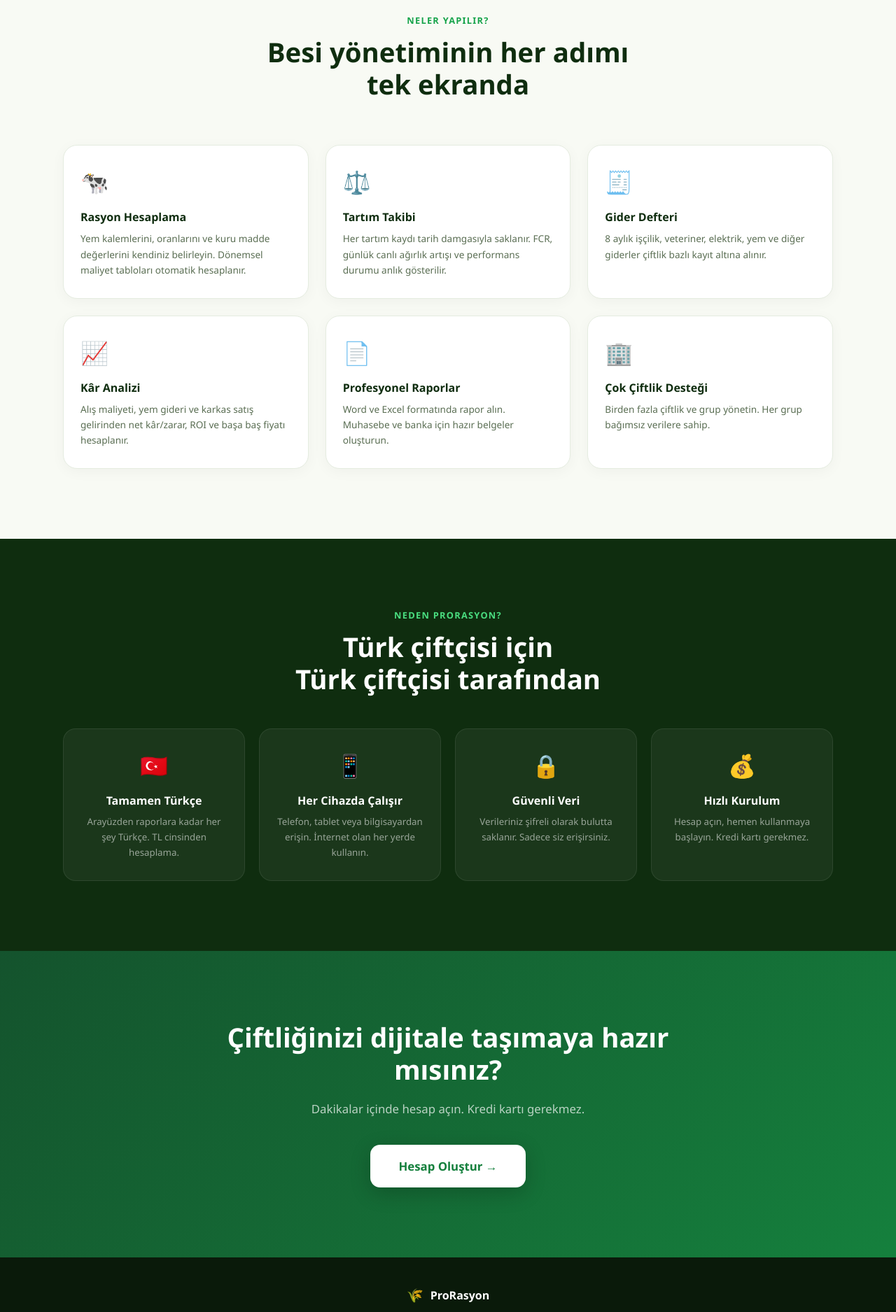
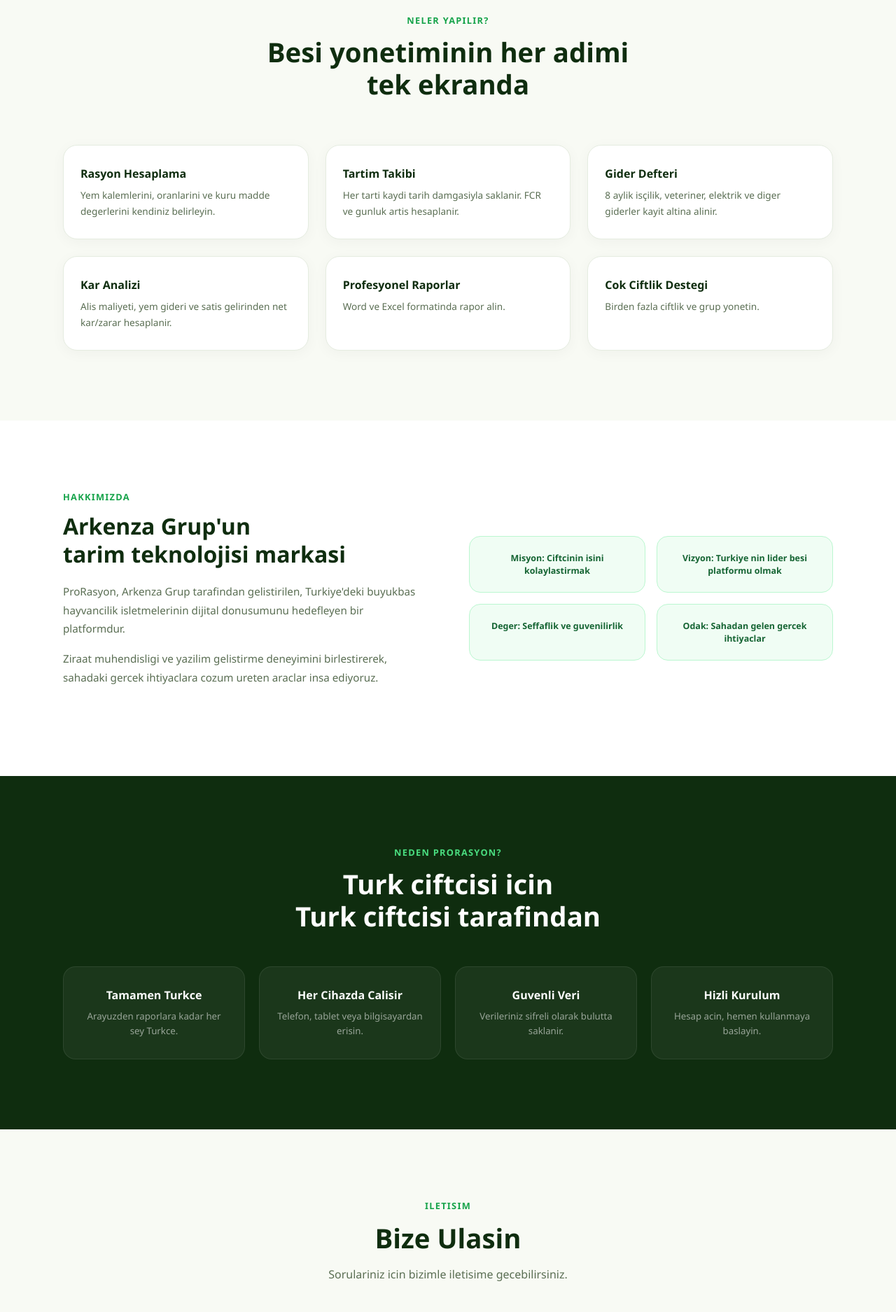
Before and after one commit to arkenza-livestock/prorasyon, a React (Vite) app in the folder frontend/: page / in a window 1280 px wide. Shown: the part 880-2755 px from the top of the page at 70% size. Built offline with nearby package versions, Linux system fonts and the light colour scheme; no server answers.

Commit message:
Hakkinda, vizyon, iletisim eklendi

```diff
--- a/frontend/src/pages/auth/Landing.jsx
+++ b/frontend/src/pages/auth/Landing.jsx
@@ -10,9 +10,11 @@
           <span style={{color:'#fff',fontWeight:900,fontSize:'1.25rem'}}>ProRasyon</span>
           <span style={{color:'#4ade80',fontSize:'0.7rem',fontWeight:700,background:'rgba(74,222,128,0.15)',padding:'2px 8px',borderRadius:999}}>BETA</span>
         </div>
-        <div style={{display:'flex',gap:12,alignItems:'center'}}>
-          <Link to="/giris" style={{color:'rgba(255,255,255,0.8)',textDecoration:'none',fontSize:'0.9rem',fontWeight:600,padding:'8px 16px'}}>Giriş Yap</Link>
-          <Link to="/kayit" style={{background:'#22c55e',color:'#fff',textDecoration:'none',fontSize:'0.9rem',fontWeight:700,padding:'10px 22px',borderRadius:12}}>Hemen Başla</Link>
+        <div style={{display:'flex',gap:24,alignItems:'center'}}>
+          <a href="#hakkinda" style={{color:'rgba(255,255,255,0.7)',textDecoration:'none',fontSize:'.85rem',fontWeight:600}}>Hakkimizda</a>
+          <a href="#iletisim" style={{color:'rgba(255,255,255,0.7)',textDecoration:'none',fontSize:'.85rem',fontWeight:600}}>Iletisim</a>
+          <Link to="/giris" style={{color:'rgba(255,255,255,0.8)',textDecoration:'none',fontSize:'0.9rem',fontWeight:600,padding:'8px 16px'}}>Giris Yap</Link>
+          <Link to="/kayit" style={{background:'#22c55e',color:'#fff',textDecoration:'none',fontSize:'0.9rem',fontWeight:700,padding:'10px 22px',borderRadius:12}}>Hemen Basla</Link>
         </div>
       </nav>
 
@@ -21,20 +23,20 @@
         <div style={{position:'absolute',inset:0,backgroundImage:'linear-gradient(rgba(74,222,128,0.03) 1px,transparent 1px),linear-gradient(90deg,rgba(74,222,128,0.03) 1px,transparent 1px)',backgroundSize:'60px 60px'}} />
         <div style={{maxWidth:1200,margin:'0 auto',padding:'80px 40px',textAlign:'center',position:'relative',zIndex:1}}>
           <div style={{display:'inline-flex',alignItems:'center',gap:8,background:'rgba(74,222,128,0.1)',border:'1px solid rgba(74,222,128,0.25)',borderRadius:999,padding:'6px 16px',marginBottom:32}}>
-            <span style={{fontSize:'0.75rem',color:'#4ade80',fontWeight:700}}>🐄 TÜRKİYE'NİN AKILLI BESİ YÖNETİM PLATFORMU</span>
+            <span style={{fontSize:'0.75rem',color:'#4ade80',fontWeight:700}}>TURKIYE'NIN AKILLI BESI YONETIM PLATFORMU</span>
           </div>
           <h1 style={{fontSize:'clamp(2.2rem,5vw,4rem)',fontWeight:900,color:'#fff',lineHeight:1.1,marginBottom:24}}>
-            Besiciliğinizi<br /><span style={{color:'#4ade80'}}>Dijitale Taşıyın</span>
+            Besiciliginizi<br /><span style={{color:'#4ade80'}}>Dijitale Tasiyin</span>
           </h1>
           <p style={{fontSize:'clamp(1rem,2vw,1.25rem)',color:'rgba(255,255,255,0.65)',maxWidth:600,margin:'0 auto 40px',lineHeight:1.7}}>
-            Rasyon hesaplama, tartım takibi, gider defteri ve kâr analizi — hepsi tek platformda. Türkiye'nin çiftçileri için geliştirildi.
+            Rasyon hesaplama, tartim takibi, gider defteri ve kar analizi -- hepsi tek platformda.
           </p>
           <div style={{display:'flex',gap:14,justifyContent:'center',flexWrap:'wrap'}}>
-            <Link to="/kayit" style={{display:'inline-flex',alignItems:'center',gap:8,background:'#22c55e',color:'#fff',textDecoration:'none',fontSize:'1rem',fontWeight:800,padding:'16px 32px',borderRadius:14,boxShadow:'0 8px 30px rgba(34,197,94,0.35)'}}>Hemen Başla →</Link>
-            <Link to="/giris" style={{display:'inline-flex',alignItems:'center',gap:8,background:'rgba(255,255,255,0.08)',color:'#fff',textDecoration:'none',fontSize:'1rem',fontWeight:700,padding:'16px 32px',borderRadius:14,border:'1px solid rgba(255,255,255,0.15)'}}>Giriş Yap</Link>
+            <Link to="/kayit" style={{display:'inline-flex',alignItems:'center',gap:8,background:'#22c55e',color:'#fff',textDecoration:'none',fontSize:'1rem',fontWeight:800,padding:'16px 32px',borderRadius:14,boxShadow:'0 8px 30px rgba(34,197,94,0.35)'}}>Hemen Basla</Link>
+            <Link to="/giris" style={{display:'inline-flex',alignItems:'center',gap:8,background:'rgba(255,255,255,0.08)',color:'#fff',textDecoration:'none',fontSize:'1rem',fontWeight:700,padding:'16px 32px',borderRadius:14,border:'1px solid rgba(255,255,255,0.15)'}}>Giris Yap</Link>
           </div>
           <div style={{display:'flex',justifyContent:'center',gap:48,marginTop:64,flexWrap:'wrap'}}>
-            {[{num:'500K+',label:'Büyükbaş İşletme'},{num:'%0',label:'Komisyon'},{num:'7/24',label:'Erişim'},{num:'₺0',label:'Başlangıç Ücreti'}].map(s=>(
+            {[{num:'500K+',label:'Buyukbas Isletme'},{num:'%0',label:'Komisyon'},{num:'7/24',label:'Erisim'},{num:'30 Gun',label:'Deneme Suresi'}].map(s=>(
               <div key={s.label} style={{textAlign:'center'}}>
                 <div style={{fontSize:'1.8rem',fontWeight:900,color:'#4ade80'}}>{s.num}</div>
                 <div style={{fontSize:'0.78rem',color:'rgba(255,255,255,0.45)',marginTop:4,fontWeight:600}}>{s.label}</div>
@@ -48,21 +50,47 @@
         <div style={{maxWidth:1100,margin:'0 auto'}}>
           <div style={{textAlign:'center',marginBottom:64}}>
             <div style={{color:'#16a34a',fontWeight:800,fontSize:'0.8rem',letterSpacing:'0.1em',marginBottom:12}}>NELER YAPILIR?</div>
-            <h2 style={{fontSize:'clamp(1.8rem,3vw,2.6rem)',fontWeight:900,color:'#0f2d0f',lineHeight:1.2}}>Besi yönetiminin her adımı<br />tek ekranda</h2>
+            <h2 style={{fontSize:'clamp(1.8rem,3vw,2.6rem)',fontWeight:900,color:'#0f2d0f',lineHeight:1.2}}>Besi yonetiminin her adimi<br />tek ekranda</h2>
           </div>
           <div style={{display:'grid',gridTemplateColumns:'repeat(auto-fit,minmax(280px,1fr))',gap:24}}>
             {[
-              {icon:'🐄',title:'Rasyon Hesaplama',desc:'Yem kalemlerini, oranlarını ve kuru madde değerlerini kendiniz belirleyin. Dönemsel maliyet tabloları otomatik hesaplanır.'},
-              {icon:'⚖️',title:'Tartım Takibi',desc:'Her tartım kaydı tarih damgasıyla saklanır. FCR, günlük canlı ağırlık artışı ve performans durumu anlık gösterilir.'},
-              {icon:'🧾',title:'Gider Defteri',desc:'8 aylık işçilik, veteriner, elektrik, yem ve diğer giderler çiftlik bazlı kayıt altına alınır.'},
-              {icon:'📈',title:'Kâr Analizi',desc:'Alış maliyeti, yem gideri ve karkas satış gelirinden net kâr/zarar, ROI ve başa baş fiyatı hesaplanır.'},
-              {icon:'📄',title:'Profesyonel Raporlar',desc:'Word ve Excel formatında rapor alın. Muhasebe ve banka için hazır belgeler oluşturun.'},
-              {icon:'🏢',title:'Çok Çiftlik Desteği',desc:'Birden fazla çiftlik ve grup yönetin. Her grup bağımsız verilere sahip.'},
+              {title:'Rasyon Hesaplama',desc:'Yem kalemlerini, oranlarini ve kuru madde degerlerini kendiniz belirleyin.'},
+              {title:'Tartim Takibi',desc:'Her tarti kaydi tarih damgasiyla saklanir. FCR ve gunluk artis hesaplanir.'},
+              {title:'Gider Defteri',desc:'8 aylik isçilik, veteriner, elektrik ve diger giderler kayit altina alinir.'},
+              {title:'Kar Analizi',desc:'Alis maliyeti, yem gideri ve satis gelirinden net kar/zarar hesaplanir.'},
+              {title:'Profesyonel Raporlar',desc:'Word ve Excel formatinda rapor alin.'},
+              {title:'Cok Ciftlik Destegi',desc:'Birden fazla ciftlik ve grup yonetin.'},
             ].map(f=>(
               <div key={f.title} style={{background:'#fff',borderRadius:20,padding:'28px 24px',border:'1px solid #e5ece0',boxShadow:'0 4px 20px rgba(0,0,0,0.04)'}}>
-                <div style={{fontSize:'2rem',marginBottom:14}}>{f.icon}</div>
                 <h3 style={{fontSize:'1rem',fontWeight:800,color:'#0f2d0f',marginBottom:8}}>{f.title}</h3>
                 <p style={{fontSize:'0.85rem',color:'#5a6e53',lineHeight:1.65}}>{f.desc}</p>
+              </div>
+            ))}
+          </div>
+        </div>
+      </div>
+
+      <div id="hakkinda" style={{background:'#fff',padding:'100px 40px'}}>
+        <div style={{maxWidth:1100,margin:'0 auto',display:'grid',gridTemplateColumns:'1fr 1fr',gap:60,alignItems:'center'}}>
+          <div>
+            <div style={{color:'#16a34a',fontWeight:800,fontSize:'0.8rem',letterSpacing:'0.1em',marginBottom:12}}>HAKKIMIZDA</div>
+            <h2 style={{fontSize:'clamp(1.6rem,2.5vw,2.2rem)',fontWeight:900,color:'#0f2d0f',lineHeight:1.25,marginBottom:20}}>Arkenza Grup'un<br />tarim teknolojisi markasi</h2>
+            <p style={{color:'#5a6e53',lineHeight:1.75,marginBottom:16,fontSize:'0.95rem'}}>
+              ProRasyon, Arkenza Grup tarafindan gelistirilen, Turkiye'deki buyukbas hayvancilik isletmelerinin dijital donusumunu hedefleyen bir platformdur.
+            </p>
+            <p style={{color:'#5a6e53',lineHeight:1.75,marginBottom:28,fontSize:'0.95rem'}}>
+              Ziraat muhendisligi ve yazilim gelistirme deneyimini birlestirerek, sahadaki gercek ihtiyaclara cozum ureten araclar insa ediyoruz.
+            </p>
+          </div>
+          <div style={{display:'grid',gridTemplateColumns:'1fr 1fr',gap:16}}>
+            {[
+              {label:'Misyon: Ciftcinin isini kolaylastirmak'},
+              {label:'Vizyon: Turkiye nin lider besi platformu olmak'},
+              {label:'Deger: Seffaflik ve guvenilirlik'},
+              {label:'Odak: Sahadan gelen gercek ihtiyaclar'},
+            ].map(s=>(
+              <div key={s.label} style={{background:'#f0fdf4',borderRadius:16,padding:'22px 18px',border:'1px solid #bbf7d0',textAlign:'center'}}>
+                <div style={{fontSize:'0.78rem',color:'#166534',fontWeight:600,lineHeight:1.4}}>{s.label}</div>
               </div>
             ))}
           </div>
@@ -72,16 +100,15 @@
       <div style={{background:'#0f2d0f',padding:'100px 40px'}}>
         <div style={{maxWidth:1100,margin:'0 auto',textAlign:'center'}}>
           <div style={{color:'#4ade80',fontWeight:800,fontSize:'0.8rem',letterSpacing:'0.1em',marginBottom:12}}>NEDEN PRORASYON?</div>
-          <h2 style={{fontSize:'clamp(1.8rem,3vw,2.4rem)',fontWeight:900,color:'#fff',lineHeight:1.2,marginBottom:48}}>Türk çiftçisi için<br />Türk çiftçisi tarafından</h2>
+          <h2 style={{fontSize:'clamp(1.8rem,3vw,2.4rem)',fontWeight:900,color:'#fff',lineHeight:1.2,marginBottom:48}}>Turk ciftcisi icin<br />Turk ciftcisi tarafindan</h2>
           <div style={{display:'grid',gridTemplateColumns:'repeat(auto-fit,minmax(240px,1fr))',gap:20}}>
             {[
-              {icon:'🇹🇷',title:'Tamamen Türkçe',desc:'Arayüzden raporlara kadar her şey Türkçe. TL cinsinden hesaplama.'},
-              {icon:'📱',title:'Her Cihazda Çalışır',desc:'Telefon, tablet veya bilgisayardan erişin. İnternet olan her yerde kullanın.'},
-              {icon:'🔒',title:'Güvenli Veri',desc:'Verileriniz şifreli olarak bulutta saklanır. Sadece siz erişirsiniz.'},
-              {icon:'💰',title:'Hızlı Kurulum',desc:'Hesap açın, hemen kullanmaya başlayın. Kredi kartı gerekmez.'},
+              {title:'Tamamen Turkce',desc:'Arayuzden raporlara kadar her sey Turkce.'},
+              {title:'Her Cihazda Calisir',desc:'Telefon, tablet veya bilgisayardan erisin.'},
+              {title:'Guvenli Veri',desc:'Verileriniz sifreli olarak bulutta saklanir.'},
+              {title:'Hizli Kurulum',desc:'Hesap acin, hemen kullanmaya baslayin.'},
             ].map(f=>(
               <div key={f.title} style={{background:'rgba(255,255,255,0.05)',borderRadius:18,padding:'28px 22px',border:'1px solid rgba(255,255,255,0.08)'}}>
-                <div style={{fontSize:'2rem',marginBottom:14}}>{f.icon}</div>
                 <h3 style={{fontSize:'1rem',fontWeight:800,color:'#fff',marginBottom:8}}>{f.title}</h3>
                 <p style={{fontSize:'0.83rem',color:'rgba(255,255,255,0.55)',lineHeight:1.65}}>{f.desc}</p>
               </div>
@@ -90,20 +117,65 @@
         </div>
       </div>
 
-      <div style={{background:'linear-gradient(135deg,#14532d 0%,#15803d 100%)',padding:'100px 40px',textAlign:'center'}}>
-        <div style={{maxWidth:700,margin:'0 auto'}}>
-          <h2 style={{fontSize:'clamp(1.8rem,3vw,2.8rem)',fontWeight:900,color:'#fff',lineHeight:1.2,marginBottom:20}}>Çiftliğinizi dijitale taşımaya hazır mısınız?</h2>
-          <p style={{color:'rgba(255,255,255,0.7)',fontSize:'1.05rem',marginBottom:36,lineHeight:1.7}}>Dakikalar içinde hesap açın. Kredi kartı gerekmez.</p>
-          <Link to="/kayit" style={{display:'inline-flex',alignItems:'center',gap:8,background:'#fff',color:'#15803d',textDecoration:'none',fontSize:'1.05rem',fontWeight:800,padding:'18px 40px',borderRadius:14,boxShadow:'0 8px 30px rgba(0,0,0,0.2)'}}>Hesap Oluştur →</Link>
+      <div id="iletisim" style={{background:'#f8faf4',padding:'100px 40px'}}>
+        <div style={{maxWidth:700,margin:'0 auto',textAlign:'center'}}>
+          <div style={{color:'#16a34a',fontWeight:800,fontSize:'0.8rem',letterSpacing:'0.1em',marginBottom:12}}>ILETISIM</div>
+          <h2 style={{fontSize:'clamp(1.8rem,3vw,2.4rem)',fontWeight:900,color:'#0f2d0f',lineHeight:1.2,marginBottom:16}}>Bize Ulasin</h2>
+          <p style={{color:'#5a6e53',fontSize:'1rem',marginBottom:40,lineHeight:1.7}}>
+            Sorulariniz icin bizimle iletisime gecebilirsiniz.
+          </p>
+          <div style={{display:'grid',gridTemplateColumns:'repeat(auto-fit,minmax(220px,1fr))',gap:20}}>
+            <div style={{background:'#fff',borderRadius:18,padding:'28px 22px',border:'1px solid #e5ece0'}}>
+              <div style={{fontSize:'.78rem',color:'#6b7280',fontWeight:700,marginBottom:4}}>ISLETME</div>
+              <div style={{fontSize:'.95rem',color:'#0f2d0f',fontWeight:700}}>Arkenza Grup</div>
+            </div>
+            <div style={{background:'#fff',borderRadius:18,padding:'28px 22px',border:'1px solid #e5ece0'}}>
+              <div style={{fontSize:'.78rem',color:'#6b7280',fontWeight:700,marginBottom:4}}>E-POSTA</div>
+              <a href="mailto:arkenzagrup@gmail.com" style={{fontSize:'.95rem',color:'#16a34a',fontWeight:700,textDecoration:'none'}}>arkenzagrup@gmail.com</a>
+            </div>
+            <div style={{background:'#fff',borderRadius:18,padding:'28px 22px',border:'1px solid #e5ece0'}}>
+              <div style={{fontSize:'.78rem',color:'#6b7280',fontWeight:700,marginBottom:4}}>WEB SITESI</div>
+              <div style={{fontSize:'.95rem',color:'#0f2d0f',fontWeight:700}}>prorasyon.com.tr</div>
+            </div>
+          </div>
         </div>
       </div>
 
-      <footer style={{background:'#0a1a0a',padding:'40px',textAlign:'center'}}>
-        <div style={{display:'flex',alignItems:'center',justifyContent:'center',gap:10,marginBottom:16}}>
-          <span style={{fontSize:'1.2rem'}}>🌾</span>
-          <span style={{color:'#fff',fontWeight:800,fontSize:'1rem'}}>ProRasyon</span>
+      <div style={{background:'linear-gradient(135deg,#14532d 0%,#15803d 100%)',padding:'100px 40px',textAlign:'center'}}>
+        <div style={{maxWidth:700,margin:'0 auto'}}>
+          <h2 style={{fontSize:'clamp(1.8rem,3vw,2.8rem)',fontWeight:900,color:'#fff',lineHeight:1.2,marginBottom:20}}>Ciftliginizi dijitale tasimaya hazir misiniz?</h2>
+          <p style={{color:'rgba(255,255,255,0.7)',fontSize:'1.05rem',marginBottom:36,lineHeight:1.7}}>Dakikalar icinde hesap acin ve hemen kullanmaya baslayin.</p>
+          <Link to="/kayit" style={{display:'inline-flex',alignItems:'center',gap:8,background:'#fff',color:'#15803d',textDecoration:'none',fontSize:'1.05rem',fontWeight:800,padding:'18px 40px',borderRadius:14,boxShadow:'0 8px 30px rgba(0,0,0,0.2)'}}>Hesap Olustur</Link>
         </div>
-        <p style={{color:'rgba(255,255,255,0.3)',fontSize:'0.78rem'}}>© 2026 ProRasyon — Akıllı Besi Yönetimi • Tüm hakları saklıdır.</p>
+      </div>
+
+      <footer style={{background:'#0a1a0a',padding:'50px 40px 30px'}}>
+        <div style={{maxWidth:1100,margin:'0 auto',display:'grid',gridTemplateColumns:'repeat(auto-fit,minmax(200px,1fr))',gap:32,marginBottom:32}}>
+          <div>
+            <div style={{display:'flex',alignItems:'center',gap:10,marginBottom:12}}>
+              <span style={{color:'#fff',fontWeight:800,fontSize:'1rem'}}>ProRasyon</span>
+            </div>
+            <p style={{color:'rgba(255,255,255,0.4)',fontSize:'.8rem',lineHeight:1.6}}>Turkiye'nin akilli besi yonetim platformu. Arkenza Grup markasidir.</p>
+          </div>
+          <div>
+            <div style={{color:'#fff',fontWeight:700,fontSize:'.85rem',marginBottom:12}}>Sayfalar</div>
+            <div style={{display:'flex',flexDirection:'column',gap:8}}>
+              <a href="#hakkinda" style={{color:'rgba(255,255,255,0.5)',fontSize:'.82rem',textDecoration:'none'}}>Hakkimizda</a>
+              <a href="#iletisim" style={{color:'rgba(255,255,255,0.5)',fontSize:'.82rem',textDecoration:'none'}}>Iletisim</a>
+              <Link to="/giris" style={{color:'rgba(255,255,255,0.5)',fontSize:'.82rem',textDecoration:'none'}}>Giris Yap</Link>
+            </div>
+          </div>
+          <div>
+            <div style={{color:'#fff',fontWeight:700,fontSize:'.85rem',marginBottom:12}}>Iletisim</div>
+            <div style={{display:'flex',flexDirection:'column',gap:8}}>
+              <a href="mailto:arkenzagrup@gmail.com" style={{color:'rgba(255,255,255,0.5)',fontSize:'.82rem',textDecoration:'none'}}>arkenzagrup@gmail.com</a>
+              <span style={{color:'rgba(255,255,255,0.5)',fontSize:'.82rem'}}>Arkenza Grup</span>
+            </div>
+          </div>
+        </div>
+        <div style={{maxWidth:1100,margin:'0 auto',borderTop:'1px solid rgba(255,255,255,0.08)',paddingTop:20,textAlign:'center'}}>
+          <p style={{color:'rgba(255,255,255,0.3)',fontSize:'.78rem'}}>(c) 2026 ProRasyon -- Arkenza Grup. Tum haklari saklidir.</p>
+        </div>
       </footer>
 
     </div>
```
